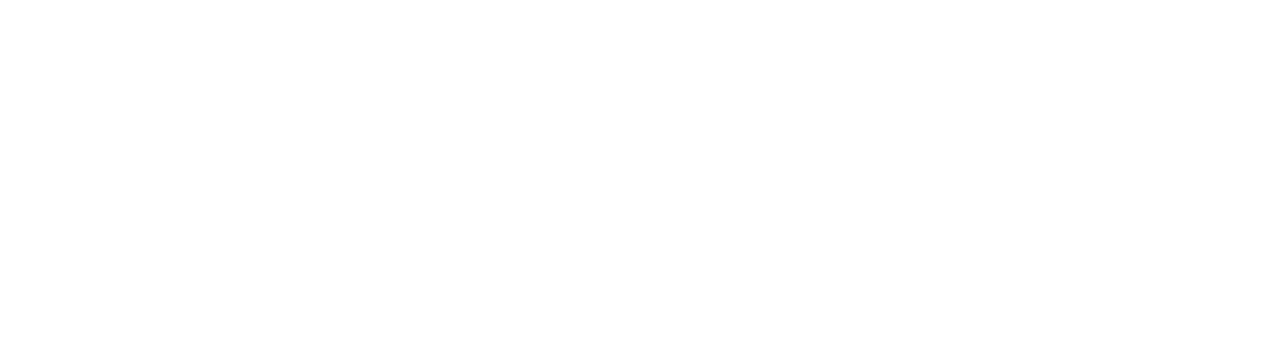
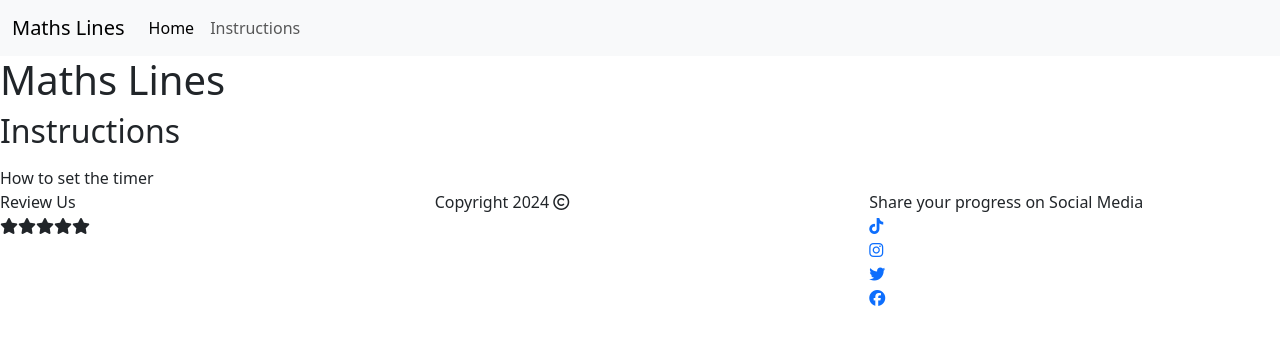
Before and after one commit to Elizabeth-Yorke/milestoneproject2, a plain HTML site: page instructions.html in a window 1280 px wide. Drawn offline with nearby package versions, Linux system fonts and the light colour scheme.

Commit message:
Added instructions page with structural planning.

```diff
--- a/instructions.html
+++ b/instructions.html
@@ -0,0 +1,94 @@
+<!DOCTYPE html>
+<html lang="en">
+<head>
+    <meta charset="UTF-8">
+    <meta name="viewport" content="width=device-width, initial-scale=1.0">
+
+<!-- Favicon Link -->
+
+<!-- Bootstrap Links -->
+
+<link href="https://cdn.jsdelivr.net/npm/bootstrap@5.3.3/dist/css/bootstrap.min.css" rel="stylesheet" integrity="sha384-QWTKZyjpPEjISv5WaRU9OFeRpok6YctnYmDr5pNlyT2bRjXh0JMhjY6hW+ALEwIH" crossorigin="anonymous">
+<script src="https://cdn.jsdelivr.net/npm/bootstrap@5.3.3/dist/js/bootstrap.bundle.min.js" integrity="sha384-YvpcrYf0tY3lHB60NNkmXc5s9fDVZLESaAA55NDzOxhy9GkcIdslK1eN7N6jIeHz" crossorigin="anonymous"></script>
+
+<!-- Fontawesome Link -->
+
+<script src="https://kit.fontawesome.com/b1a8406ee7.js" crossorigin="anonymous"></script>
+
+<!-- CSS Link -->
+
+    <link rel="stylesheet" href="assets/css/style.css">
+
+<!-- Page Title -->
+
+    <title>Maths Lines</title>
+</head>
+
+<!-- Bootstrap Navbar -->
+
+<body>
+    <nav class="navbar navbar-expand-lg bg-body-tertiary">
+        <div class="container-fluid">
+          <a class="navbar-brand" href="#">Maths Lines</a>
+          <button class="navbar-toggler" type="button" data-bs-toggle="collapse" data-bs-target="#navbarSupportedContent" aria-controls="navbarSupportedContent" aria-expanded="false" aria-label="Toggle navigation">
+            <span class="navbar-toggler-icon"></span>
+          </button>
+          <div class="collapse navbar-collapse" id="navbarSupportedContent">
+            <ul class="navbar-nav me-auto mb-2 mb-lg-0">
+              <li class="nav-item">
+                <a class="nav-link active" aria-current="page" href="index.html">Home</a>
+              </li>
+              <li class="nav-item">
+                <a class="nav-link" href="instructions.html">Instructions</a>
+              </li>
+            </ul>
+          </div>
+        </div>
+      </nav>
+
+<!-- Game -->
+
+<section>
+    <div>
+        <h1>Maths Lines</h1>
+        <h2>Instructions</h2>
+        <p></p>
+    </div>
+</section>
+
+<!-- Example Questions -->
+
+<section>
+    <div></div>
+</section>
+
+<!-- Set the timer -->
+
+<section>
+    <div>How to set the timer</div>
+</section>
+
+<!-- Footer -->
+
+<footer>
+    <section>
+    <div class="row">
+        <div class="col-md-4 review">Review Us</div>
+        <div class="col-md-4 copyright">Copyright 2024 <i class="fa-regular fa-copyright"></i></div>
+        <div class="col-md-4 social media">Share your progress on Social Media</div>
+    </div>
+    <div class="row">
+        <div class="col-md-4 review2"><i class="fa-solid fa-star star1"></i><i class="fa-solid fa-star star2"></i></i><i class="fa-solid fa-star star3"></i><i class="fa-solid fa-star star4"></i><i class="fa-solid fa-star star5"></i></div>
+        <div class="col-md-4 copyright2"></div>
+        <div class="col-md-4 social links">
+            <div><a class="col-md-1 footer-links" href="https://www.tiktok.com/" target="_blank"><i class="fa-brands fa-tiktok"></i></a></div>
+            <div><a class="col-md-1 footer-links" href="https://www.instagram.com/" target="_blank"><i class="fa-brands fa-instagram"></i></a></div>
+            <div><a class="col-md-1 footer-links" href="https://twitter.com/" target="_blank"><i class="fa-brands fa-twitter"></i></a></div>
+            <div><a class="col-md-1 footer-links" href="https://www.facebook.com/" target="_blank"><i class="fa-brands fa-facebook"></i></a></div>
+        </div>
+    </div>
+    </section>
+</footer>
+
+</body>
+</html>
```
Also changed, not shown: index.html (+10 -10 lines).
